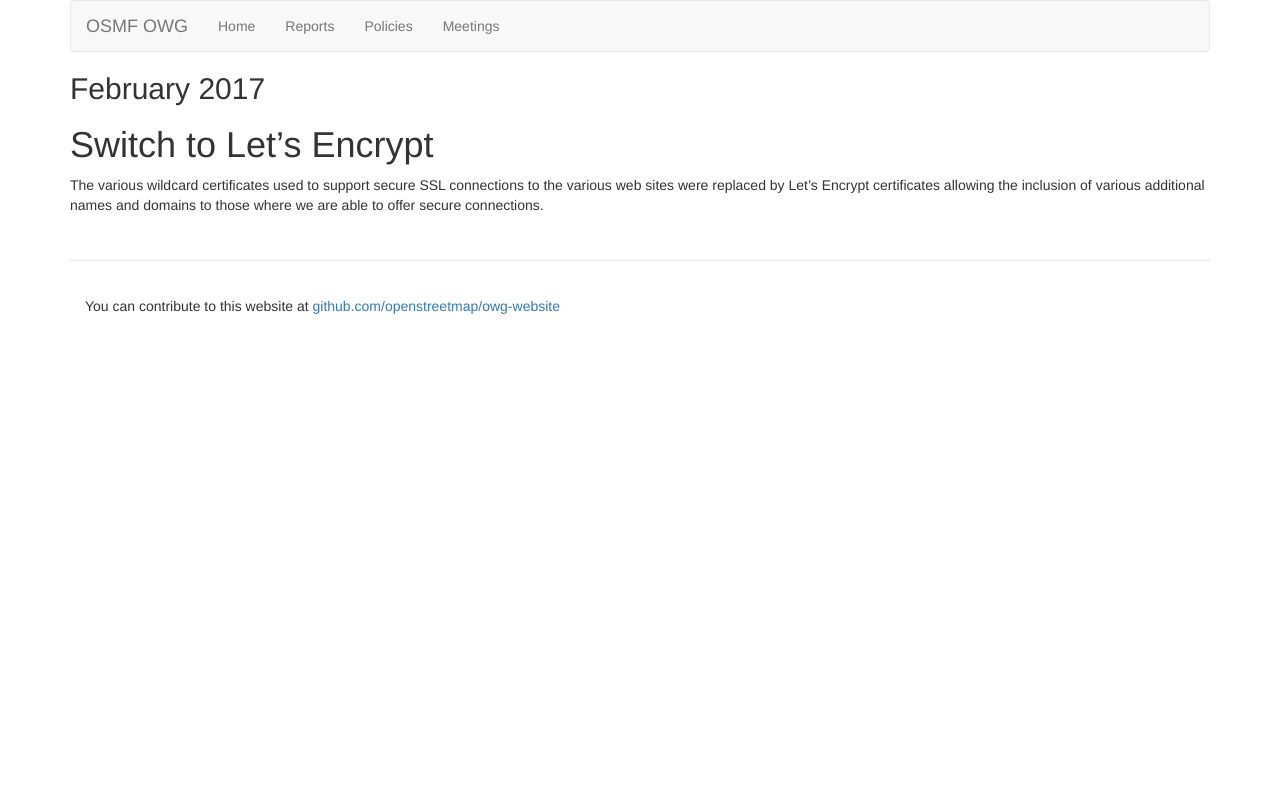
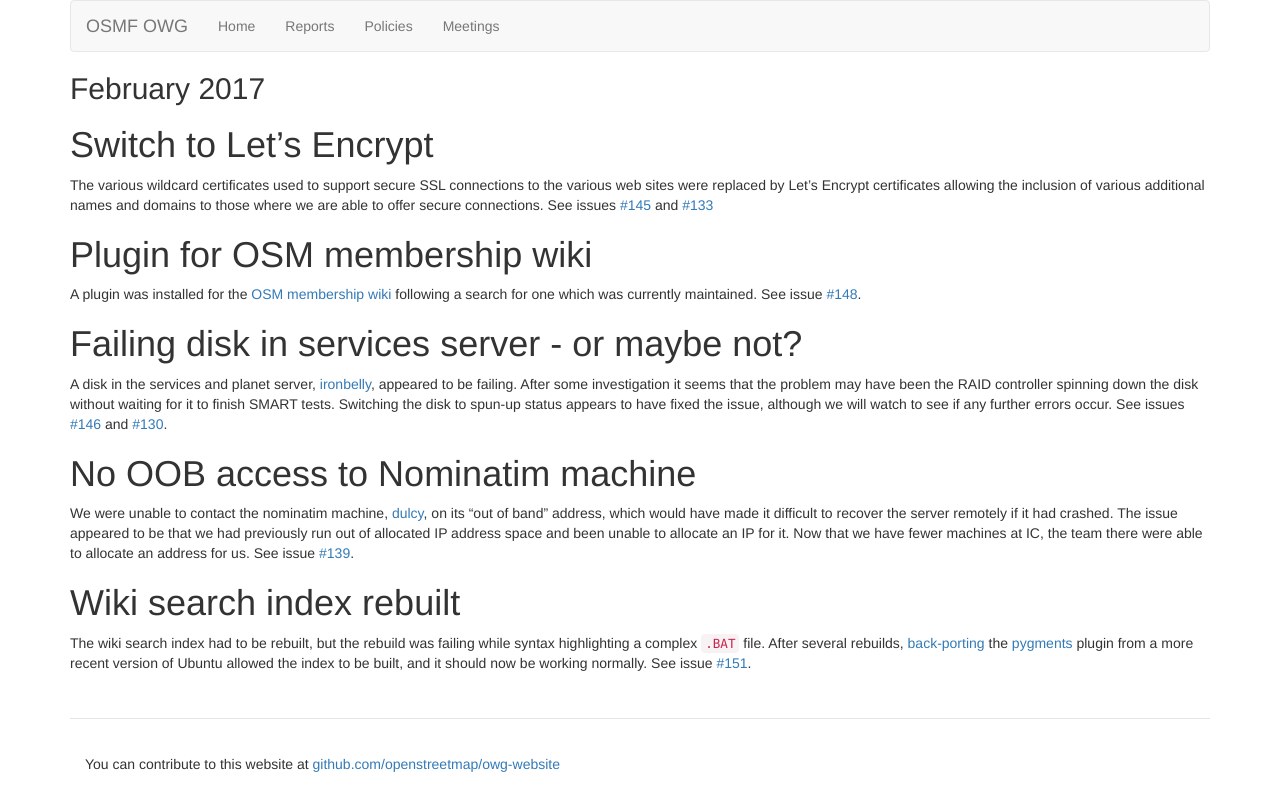
Before and after one commit to openstreetmap/owg-website, a Jekyll site: the page built from _posts/2017-02-01-february.md, in a window 1280 px wide. Shown: the top 811 px of the page. Built offline with Jekyll 4.4.1, drawn with Linux system fonts in a browser that asks for light colours.

Commit message:
Updates from February and March.

```diff
--- a/_posts/2017-02-01-february.md
+++ b/_posts/2017-02-01-february.md
@@ -8,4 +8,20 @@ date: 2017-02-28 23:59:59
 
 The various wildcard certificates used to support secure SSL connections to the various web sites were
 replaced by Let's Encrypt certificates allowing the inclusion of various additional names and domains
-to those where we are able to offer secure connections.
+to those where we are able to offer secure connections. See issues [#145](https://github.com/openstreetmap/operations/issues/145) and [#133](https://github.com/openstreetmap/operations/issues/133)
+
+# Plugin for OSM membership wiki
+
+A plugin was installed for the [OSM membership wiki](https://join.osmfoundation.org/) following a search for one which was currently maintained. See issue [#148](https://github.com/openstreetmap/operations/issues/148).
+
+# Failing disk in services server - or maybe not?
+
+A disk in the services and planet server, [ironbelly](https://hardware.openstreetmap.org/servers/ironbelly.openstreetmap.org/), appeared to be failing. After some investigation it seems that the problem may have been the RAID controller spinning down the disk without waiting for it to finish SMART tests. Switching the disk to spun-up status appears to have fixed the issue, although we will watch to see if any further errors occur. See issues [#146](https://github.com/openstreetmap/operations/issues/146) and [#130](https://github.com/openstreetmap/operations/issues/130).
+
+# No OOB access to Nominatim machine
+
+We were unable to contact the nominatim machine, [dulcy](https://hardware.openstreetmap.org/servers/dulcy.openstreetmap.org/), on its "out of band" address, which would have made it difficult to recover the server remotely if it had crashed. The issue appeared to be that we had previously run out of allocated IP address space and been unable to allocate an IP for it. Now that we have fewer machines at IC, the team there were able to allocate an address for us. See issue [#139](https://github.com/openstreetmap/operations/issues/139).
+
+# Wiki search index rebuilt
+
+The wiki search index had to be rebuilt, but the rebuild was failing while syntax highlighting a complex `.BAT` file. After several rebuilds, [back-porting](https://launchpad.net/~osmadmins/+archive/ubuntu/ppa/+sourcepub/7515526/+listing-archive-extra) the [pygments](http://pygments.org/) plugin from a more recent version of Ubuntu allowed the index to be built, and it should now be working normally. See issue [#151](https://github.com/openstreetmap/operations/issues/151).
```
Also changed, not shown: _posts/2017-03-01-march.md (added, +9 -0 lines).
